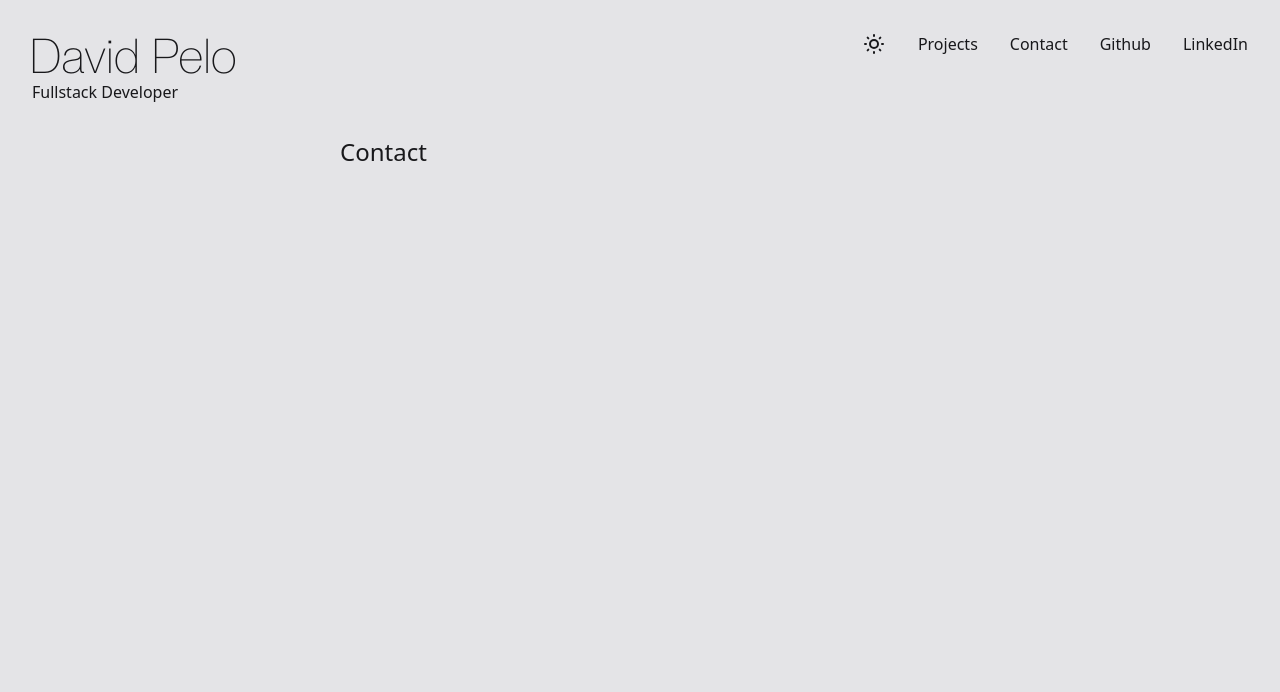
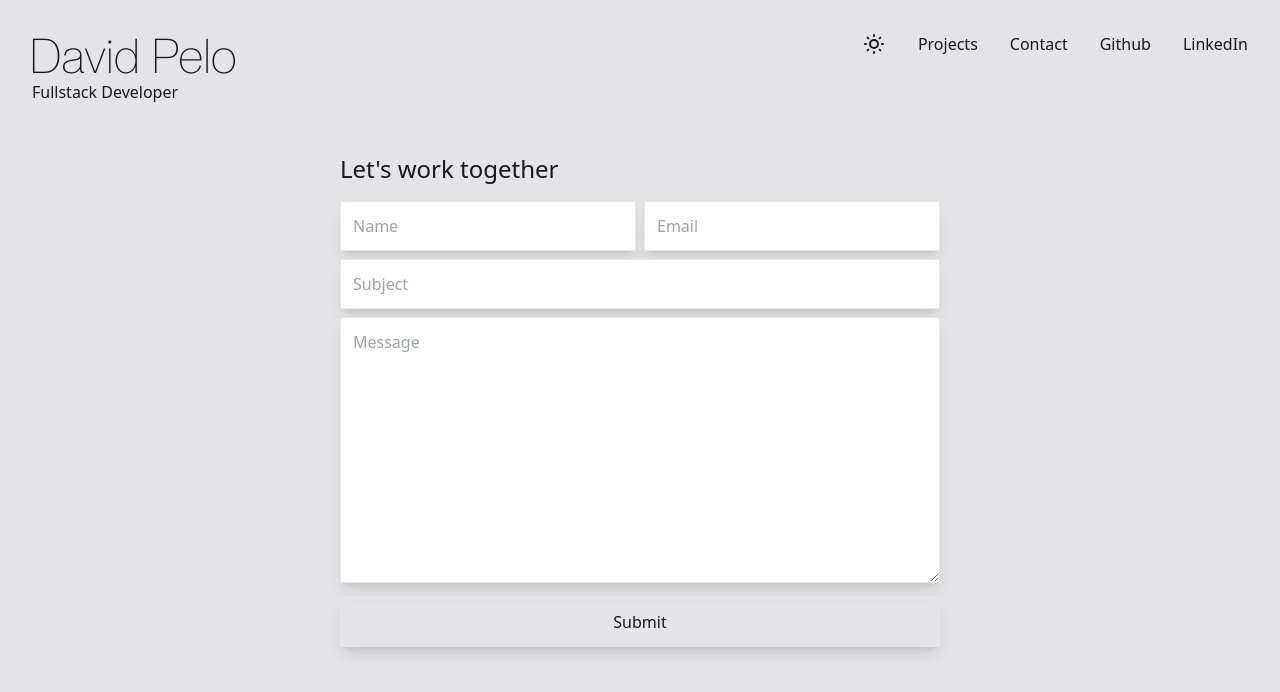
Before and after one commit to DavidPelo/portfolio, a Next.js app in the folder portfolio-next/: page /contact in a window 1280 px wide. Shown: the top 692 px of the page. Built offline with nearby package versions, Linux system fonts and the light colour scheme.

Commit message:
code revisions

```diff
--- /dev/null
+++ b/portfolio-next/src/components/Contact.tsx
@@ -0,0 +1,10 @@
+export default function Contact() {
+  return (
+    <div className="m-auto h-screen max-w-[1240px] p-4">
+      <h1 className="p-4 text-center text-2xl font-bold">
+        Let&apos;s work together
+      </h1>
+
+    </div>
+  )
+}
--- a/portfolio-next/src/components/helper/contentSection.tsx
+++ b/portfolio-next/src/components/helper/contentSection.tsx
@@ -8,13 +8,12 @@ export default function ContentSection({ children, title }: IProps) {
   return (
     <AnimatePresence>
       <motion.section
-        className="mx-auto max-w-[600px]"
-        initial={{ y: 500, opacity: 0 }}
+        className="mx-auto w-full max-w-[600px]"
+        initial={{ y: 400, opacity: 0 }}
         animate={{ y: 0, opacity: 1 }}
-        exit={{ y: 500, opacity: 0 }}
         transition={{ type: 'just' }}
       >
-        <h2 className="pb-2 text-2xl">{title}</h2>
+        <h2 className="pb-4 text-2xl">{title}</h2>
         {children}
       </motion.section>
     </AnimatePresence>
--- /dev/null
+++ b/portfolio-next/src/components/icons/CloseIcon.tsx
@@ -0,0 +1,18 @@
+export default function CloseIcon() {
+  return (
+    <svg
+      xmlns="http://www.w3.org/2000/svg"
+      fill="none"
+      viewBox="0 0 24 24"
+      strokeWidth={1.5}
+      stroke="currentColor"
+      className="h-6 w-6"
+    >
+      <path
+        strokeLinecap="round"
+        strokeLinejoin="round"
+        d="M6 18L18 6M6 6l12 12"
+      />
+    </svg>
+  )
+}
--- a/portfolio-next/src/components/layout/header.tsx
+++ b/portfolio-next/src/components/layout/header.tsx
@@ -2,8 +2,8 @@ import { useState, useEffect } from 'react'
 import { useTheme } from 'next-themes'
 import Link from 'next/link'
 import { useRouter } from 'next/router'
-import DesktopNavigation from '../navigation/desktopNav'
-import MobileNavigation from '../navigation/mobileNav'
+import DesktopNavBar from '../navigation/DesktopNavBar'
+import MobileNavBar from '../navigation/MobileNavBar'
 
 export default function Header() {
   // eslint-disable-next-line @typescript-eslint/no-unused-vars
@@ -25,9 +25,9 @@ export default function Header() {
 
   return (
     <>
-      <header className="mx-auto flex max-w-[2000px] justify-between p-4 sm:w-full md:p-8">
+      <header className="absolute z-10 flex w-full max-w-[2000px] justify-between p-4 sm:w-full md:p-8">
         <div>
-          <h1 className="ml-[-3px] text-5xl font-thin hover:text-zinc-400">
+          <h1 className="ml-[-3px] text-5xl font-thin">
             <Link className="hover-effect" href="/">
               David Pelo
             </Link>
@@ -36,13 +36,13 @@ export default function Header() {
         </div>
         <nav>
           {/* Mobile Navigation */}
-          <MobileNavigation
+          <MobileNavBar
             theme={theme}
             changeTheme={themeSwitcher}
-            openMenu={menuHandler}
+            toggleMenu={menuHandler}
           />
           {/* Desktop Navigation */}
-          <DesktopNavigation theme={theme} changeTheme={themeSwitcher} />
+          <DesktopNavBar theme={theme} changeTheme={themeSwitcher} />
         </nav>
       </header>
     </>
--- a/portfolio-next/src/components/layout/index.tsx
+++ b/portfolio-next/src/components/layout/index.tsx
@@ -8,7 +8,9 @@ export default function Layout({ children }: IProps) {
   return (
     <>
       <Header />
-      <main className="container">{children}</main>
+      <main className="container absolute top-0 bottom-0 right-0 left-0 flex justify-center items-center mx-auto overflow-hidden">
+        {children}
+      </main>
     </>
   )
 }
--- a/portfolio-next/src/components/navigation/desktopNav.tsx
+++ b/portfolio-next/src/components/navigation/DesktopNavBar.tsx
@@ -1,13 +1,13 @@
 import Link from 'next/link'
-import SunIcon from '../icons/sunIcon'
-import MoonIcon from '../icons/moonIcon'
+import SunIcon from '../icons/SunIcon'
+import MoonIcon from '../icons/MoonIcon'
 
 interface IProps {
   theme?: string
   changeTheme: () => void
 }
 
-export default function DesktopNavigation({ theme, changeTheme }: IProps) {
+export default function DesktopNavBar({ theme, changeTheme }: IProps) {
   return (
     <ul className="hidden gap-8 sm:flex">
       <li>
--- /dev/null
+++ b/portfolio-next/src/components/navigation/MobileNavBar.tsx
@@ -0,0 +1,43 @@
+import MenuIcon from '../icons/MenuIcon'
+import SunIcon from '../icons/SunIcon'
+import MoonIcon from '../icons/MoonIcon'
+import CloseIcon from '../icons/CloseIcon'
+import { useRouter } from 'next/router'
+import Link from 'next/link'
+
+interface IProps {
+  theme?: string
+  changeTheme: () => void
+  toggleMenu: () => void
+}
+
+export default function MobileNavBar({ theme, changeTheme }: IProps) {
+  const router = useRouter()
+
+  return (
+    <ul className="flex gap-4 sm:hidden">
+      <li>
+        <button
+          onClick={changeTheme}
+          type="button"
+          className="hover-effect"
+          aria-label={theme === 'light' ? 'Dark theme' : 'Light theme'}
+        >
+          {theme === 'light' ? <MoonIcon /> : <SunIcon />}
+        </button>
+      </li>
+      <li>
+        {router.asPath === '/menu' && (
+          <button type="button" onClick={() => router.back()}>
+            <CloseIcon />
+          </button>
+        )}
+        {router.asPath !== '/menu' && (
+          <Link href="menu" className="hover-effect">
+            <MenuIcon />
+          </Link>
+        )}
+      </li>
+    </ul>
+  )
+}
--- a/portfolio-next/src/components/navigation/mobileNav.tsx
+++ /dev/null
@@ -1,36 +0,0 @@
-import Link from 'next/link'
-import MenuIcon from '../icons/menuIcon'
-import SunIcon from '../icons/sunIcon'
-import MoonIcon from '../icons/moonIcon'
-
-interface IProps {
-  theme?: string
-  changeTheme: () => void
-  openMenu: () => void
-}
-
-export default function MobileNavigation({
-  theme,
-  changeTheme,
-  openMenu
-}: IProps) {
-  return (
-    <ul className="flex gap-4 sm:hidden">
-      <li>
-        <button
-          onClick={changeTheme}
-          type="button"
-          className="hover-effect"
-          aria-label={theme === 'light' ? 'Dark theme' : 'Light theme'}
-        >
-          {theme === 'light' ? <MoonIcon /> : <SunIcon />}
-        </button>
-      </li>
-      <li>
-        <Link href="/menu" onClick={openMenu} className="hover-effect">
-          <MenuIcon />
-        </Link>
-      </li>
-    </ul>
-  )
-}
--- a/portfolio-next/src/pages/contact.tsx
+++ b/portfolio-next/src/pages/contact.tsx
@@ -1,5 +1,34 @@
 import ContentSection from '../components/helper/contentSection'
 
 export default function Contact() {
-  return <ContentSection title="Contact">{/* form here */}</ContentSection>
+  return (
+    <ContentSection title="Let's work together">
+      <form className="m-auto max-w-[600px]">
+        <div className="grid grid-cols-2 gap-2">
+          <input
+            className="border p-3 shadow-lg"
+            type="text"
+            placeholder="Name"
+          />
+          <input
+            className="border p-3 shadow-lg"
+            type="email"
+            placeholder="Email"
+          />
+        </div>
+        <input
+          className="my-2 w-full border p-3 shadow-lg"
+          type="text"
+          placeholder="Subject"
+        />
+        <textarea
+          className="w-full border p-3 shadow-lg"
+          cols={30}
+          rows={10}
+          placeholder="Message"
+        ></textarea>
+        <button className="mt-2 w-full border p-3 shadow-lg">Submit</button>
+      </form>
+    </ContentSection>
+  )
 }
--- a/portfolio-next/src/pages/menu.tsx
+++ b/portfolio-next/src/pages/menu.tsx
@@ -5,7 +5,7 @@ export default function Menu() {
   return (
     <ContentSection title="Where are we going?">
       <nav>
-        <ul className="flex flex-col gap-4 ">
+        <ul className="flex flex-col gap-4">
           <li>
             <Link className="hover-effect" href="/projects">
               Projects
```
Also changed, not shown: 1 other file (tests, documents, lock files or other folders).
